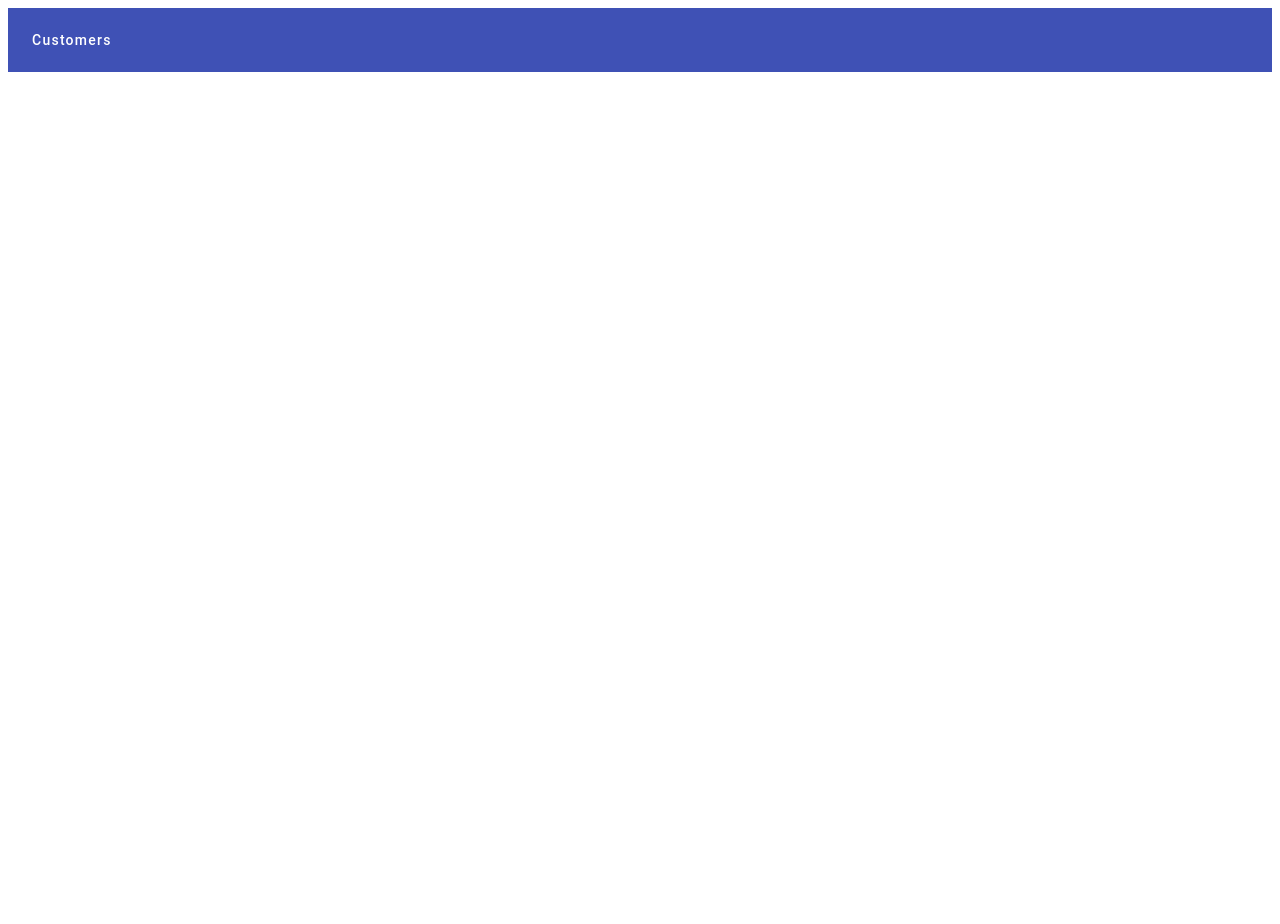
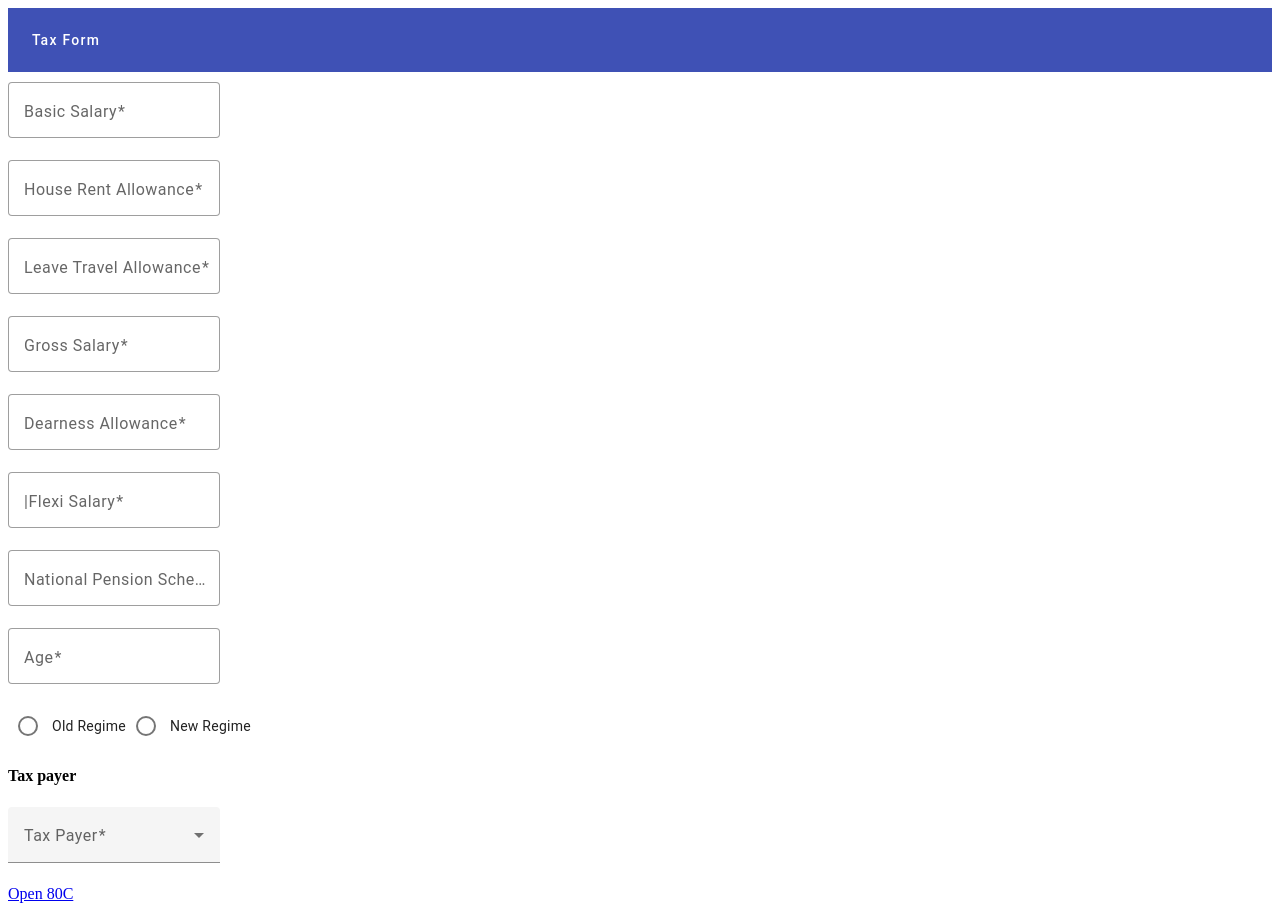
Before and after one commit to ackhare/TaxInvoice, an Angular app: page / in a window 1280 px wide. Before the commit this address had no page. Shown: the top 924 px of the page. Before the commit the page ends 800 px from the top, so only its background shows below. Built offline with nearby package versions, Linux system fonts and the light colour scheme.

Commit message:
added ageand otherfields

```diff
--- a/src/app/app-routing.module.ts
+++ b/src/app/app-routing.module.ts
@@ -3,7 +3,7 @@ import { RouterModule, Routes } from '@angular/router';
 import { TaxFormComponent } from './taxRegistrationForm/tax-form.component';
 import { TaxRegistrationComponent } from './taxRegistration/tax-registration.component';
 const appRoutes: Routes = [
-  { path: 'tax-registration',      component: TaxFormComponent }
+  { path: '',      component: TaxFormComponent }
   ,
   { path: '',
     redirectTo: '/app-route',
--- a/src/app/app.component.html
+++ b/src/app/app.component.html
@@ -1,7 +1,7 @@
 
 <mat-toolbar color="primary" class="fixed-header">
   <mat-toolbar-row>
-    <a mat-button routerLink="/tax-registration" routerLinkActive="active">Customers</a>
+    <a mat-button routerLink="/tax-registration" routerLinkActive="active">Tax Form</a>
   </mat-toolbar-row>
 </mat-toolbar>
 <!-- * * * * * * * * * * * * * * * * * * * * * * * * * * * * * * * -->
--- a/src/app/app.module.ts
+++ b/src/app/app.module.ts
@@ -15,6 +15,9 @@ import {MatFormFieldModule} from '@angular/material/form-field';
 import { MatInputModule } from '@angular/material/input';
 import { BrowserAnimationsModule } from '@angular/platform-browser/animations';
 import { OverlayModule } from '@angular/cdk/overlay';
+import { MatRadioModule } from '@angular/material/radio';
+import {MatSelectModule} from '@angular/material/select';
+
 @NgModule({
   declarations: [
     AppComponent,
@@ -32,7 +35,10 @@ MatToolbarModule,
 MatIconModule,
 MatCardModule,
 MatInputModule,
+MatRadioModule,
+MatSelectModule,
 BrowserAnimationsModule,
+MatFormFieldModule,
 OverlayModule // check https://github.com/angular/material2/issues/10820
   ],
   providers: [],
--- a/src/app/taxRegistrationForm/tax-form.component.html
+++ b/src/app/taxRegistrationForm/tax-form.component.html
@@ -1,3 +1,7 @@
+<div fxLayout="row" style=" margin-top: 10px;
+margin-bottom: 10px;" flex fxLayoutGap="10px">
+
+
 <form [formGroup]="taxForm" (ngSubmit)="onSubmit()">
   <div fxLayout="column" fxLayoutAlign="center center">
     <div fxFlex="100%">
@@ -14,8 +18,8 @@
     </div>
     <div fxFlex="100%">
       <mat-form-field appearance="outline" class="form-field">
-        <mat-label>Special Allowance</mat-label>
-        <input matInput formControlName="specialAllowance" name="specialAllowance">
+        <mat-label>Leave Travel Allowance</mat-label>
+        <input matInput formControlName="leaveTravelAllowance" name="leaveTravelAllowance">
       </mat-form-field>
     </div>
     <div fxFlex="100%">
@@ -26,177 +30,56 @@
     </div>
     <div fxFlex="100%">
       <mat-form-field appearance="outline" class="form-field">
-        <mat-label>Exemption U/S 10</mat-label>
-        <input matInput formControlName="exemptionUs10" name="exemptionUs10">
+        <mat-label>Dearness Allowance</mat-label>
+        <input matInput formControlName="dearnessAllowance" name="dearnessAllowance">
       </mat-form-field>
     </div>
 
     <div fxFlex="100%">
       <mat-form-field appearance="outline" class="form-field">
-        <mat-label>Net Salary</mat-label>
-        <input matInput formControlName="netSalary" name="netSalary">
+        <mat-label>|Flexi Salary</mat-label>
+        <input matInput formControlName="flexiSalary" name="flexiSalary">
       </mat-form-field>
     </div>
     <div fxFlex="100%">
       <mat-form-field appearance="outline" class="form-field">
-        <mat-label>Less: Deduction U/s 16</mat-label>
-        <input matInput formControlName="lessDeductionUs16" name="lessDeductionUs16">
+        <mat-label>National Pension Scheme</mat-label>
+        <input matInput formControlName="nationalPensionScheme" name="nationalPensionScheme">
       </mat-form-field>
     </div>
     <div fxFlex="100%">
       <mat-form-field appearance="outline" class="form-field">
-        <mat-label>Tax on Employment (Professional Tax)</mat-label>
-        <input matInput formControlName="professionalTax" name="professionalTax">
+        <mat-label>Age</mat-label>
+        <input matInput formControlName="age" name="age">
       </mat-form-field>
     </div>
     <div fxFlex="100%">
-      <mat-form-field appearance="outline" class="form-field">
-        <mat-label>Standard Deduction</mat-label>
-        <input matInput formControlName="standardDeduction" name="deduction">
-      </mat-form-field>
-    </div>
-    <div fxFlex="100%">
-      <mat-form-field appearance="outline" class="form-field">
-        <mat-label>Net Taxable Salary</mat-label>
-        <input matInput formControlName="netTaxable" name="netTaxable">
-      </mat-form-field>
-    </div>
-    <div fxFlex="100%">
-      <mat-form-field appearance="outline" class="form-field">
-        <mat-label>Income Loss from House property</mat-label>
-        <input matInput formControlName="incomeLossHouseProperty" name="incomeLossHouseProperty">
-      </mat-form-field>
-    </div>
 
-    <div fxFlex="100%">
-      <mat-form-field appearance="outline" class="form-field">
-        <mat-label>NSC Accrued Interest</mat-label>
-        <input matInput formControlName="nsc" name="nsc">
-      </mat-form-field>
-    </div>
-    <div fxFlex="100%">
-      <mat-form-field appearance="outline" class="form-field">
-        <mat-label>Income from Other Sources</mat-label>
-        <input matInput formControlName="incomeOtherSources" name="incomeOtherSources">
-      </mat-form-field>
-    </div>
-    <div fxFlex="100%">
-      <mat-form-field appearance="outline" class="form-field">
-        <mat-label>Interest from Savings Bank Account</mat-label>
-        <input matInput formControlName="intrestFromSavingsBank" name="intrestFromSavingsBank">
-      </mat-form-field>
-    </div>
-    <div fxFlex="100%">
-      <mat-form-field appearance="outline" class="form-field">
-        <mat-label>Interest on Fixed Deposits</mat-label>
-        <input matInput formControlName="intrestsOnFixedDeposits" name="intrestsOnFixedDeposits">
-      </mat-form-field>
-    </div>
-    <div fxFlex="100%">
-      <mat-form-field appearance="outline" class="form-field">
-        <mat-label> Gross Total Income</mat-label>
-        <input matInput formControlName="grossTotalIncome" name="grossTotalIncome">
-      </mat-form-field>
-    </div>
+    <mat-radio-group matInput aria-label="Select Regime" formControlName="taxRegimeOption">
 
-    <div fxFlex="100%">
-      <mat-form-field appearance="outline" class="form-field">
-        <mat-label>Less: CHAPTER_VI A</mat-label>
-        <input matInput formControlName="lessChapter4A" name="lessChapter4A">
-      </mat-form-field>
-    </div>
-    <div fxFlex="100%">
-      <mat-form-field appearance="outline" class="form-field">
-        <mat-label> Taxable Income</mat-label>
-        <input matInput formControlName="taxableIncome" name="taxableIncome">
-      </mat-form-field>
-    </div>
-    <div fxFlex="100%">
-      <mat-form-field appearance="outline" class="form-field">
-        <mat-label>Tax Payable</mat-label>
-        <input matInput formControlName="taxPayable" name="taxPayable">
-      </mat-form-field>
-    </div>
-    <div fxFlex="100%">
-      <mat-form-field appearance="outline" class="form-field">
-        <mat-label>Tax After Rebate</mat-label>
-        <input matInput formControlName="taxAfterRebate" name="taxAfterRebate">
-      </mat-form-field>
-    </div>
-    <div fxFlex="100%">
-      <mat-form-field appearance="outline" class="form-field">
-        <mat-label>Less: Rebate under Sec 87A</mat-label>
-        <input matInput formControlName="lessRebate87" name="lessRebate87">
-      </mat-form-field>
-    </div>
-    <div fxFlex="100%">
-      <mat-form-field appearance="outline" class="form-field">
-        <mat-label>Add: Surcharge</mat-label>
-        <input matInput formControlName="addSurcharge" name="addSurcharge">
-      </mat-form-field>
-    </div>
-    <div fxFlex="100%">
-      <mat-form-field appearance="outline" class="form-field">
-        <mat-label>Tax After Surcharge</mat-label>
-        <input matInput formControlName="taxAfterSurcharge" name="taxAfterSurcharge">
-      </mat-form-field>
-    </div>
-    <div fxFlex="100%">
-      <mat-form-field appearance="outline" class="form-field">
-        <mat-label>Add: Education Cess</mat-label>
-        <input matInput formControlName="addEduCess" name="addEduCess">
-      </mat-form-field>
-    </div>
-    <div fxFlex="100%">
-      <mat-form-field appearance="outline" class="form-field">
-        <mat-label> Total Tax Payable</mat-label>
-        <input matInput formControlName="totalTaxPayable" name="totalTaxPayable">
-      </mat-form-field>
-    </div>
-    <div fxFlex="100%">
-      <mat-form-field appearance="outline" class="form-field">
-        <mat-label>Less: TDS Deducted Till Previous Month</mat-label>
-        <input matInput formControlName="lessTdsPreviousMonth" name="lessTdsPreviousMonth">
-      </mat-form-field>
-    </div>
-    <div fxFlex="100%">
-      <mat-form-field appearance="outline" class="form-field">
-        <mat-label>Less: TDS from Previous Employment</mat-label>
-        <input matInput formControlName="lessTdsPreviousEmp" name="lessTdsPreviousEmp">
-      </mat-form-field>
-    </div>
-    <div fxFlex="100%">
-      <mat-form-field appearance="outline" class="form-field">
-        <mat-label>ESOP TAX</mat-label>
-        <input matInput formControlName="esop" name="esop">
-      </mat-form-field>
-    </div>
-    <div fxFlex="100%">
-      <mat-form-field appearance="outline" class="form-field">
-        <mat-label>Balance Tax Payable for the Year</mat-label>
-        <input matInput formControlName="balanceTaxPayable" name="balanceTaxPayable">
-      </mat-form-field>
-    </div>
-    <div fxFlex="100%">
-      <mat-form-field appearance="outline" class="form-field">
-        <mat-label>One Time Tax for the Month</mat-label>
-        <input matInput formControlName="oneTimeTax" name="oneTimeTax">
-      </mat-form-field>
-    </div>
-    <div fxFlex="100%">
-      <mat-form-field appearance="outline" class="form-field">
-        <mat-label>Average Monthly Tax</mat-label>
-        <input matInput formControlName="avgMonthlyTax" name="avgMonthlyTax">
-      </mat-form-field>
-    </div>
-    <div fxFlex="100%">
-      <mat-form-field appearance="outline" class="form-field">
-        <mat-label>Tax Deducted In Current Month</mat-label>
-        <input matInput formControlName="finalTaxDeduction" name="finalTaxDeduction">
-      </mat-form-field>
-    </div>
-    <div fxFlex="100%">
-        <button mat-stroked-button color="primary" type="submit" [disabled]="!taxForm.valid">Submit<mat-icon>chevron_right</mat-icon></button>
+      <mat-radio-button value="old">Old Regime</mat-radio-button>
+      <mat-radio-button value="new">New Regime</mat-radio-button>
+
+    </mat-radio-group>
+    <h4>Tax payer</h4>
+    <mat-form-field>
+      <mat-label>Tax Payer</mat-label>
+      <mat-select formControlName="taxPayer">
+        <mat-option value="indvidual">Individual</mat-option>
+        <mat-option value="huf">HUF</mat-option>
+        <mat-option value="company">Company</mat-option>
+      </mat-select>
+    </mat-form-field>
+
+  </div>
+  <div fxFlex="100%" flex fxLayoutGap="10px">
+  <a style=" margin-top: 10px;
+  margin-bottom: 10px;" href="javascript:void(0)"(click)="open()">Open 80C</a>
+  </div>
+    <div fxFlex="100%"  style=" margin-top: 22px;
+    margin-bottom: 10px;">
+        <button mat-stroked-button color="primary" type="submit" [disabled]="!taxForm.valid">Submit</button>
     </div>
   </div>
 </form>
+</div>
--- a/src/app/taxRegistrationForm/tax-form.component.ts
+++ b/src/app/taxRegistrationForm/tax-form.component.ts
@@ -1,6 +1,8 @@
 import { Component, OnInit } from '@angular/core';
 import { AbstractControl, FormControl, FormGroup, ValidationErrors, ValidatorFn, Validators } from '@angular/forms';
 import { HttpClient, HttpHeaders } from '@angular/common/http';
+
+
 @Component({
   selector: 'tax-form',
   templateUrl: './tax-form.component.html',
@@ -9,62 +11,87 @@ import { HttpClient, HttpHeaders } from '@angular/common/http';
 export class TaxFormComponent  {
   constructor(private http: HttpClient) {
   }
-
+  is80Cvisible= false;
   taxForm = new FormGroup({
     basicSalary: new FormControl('', [Validators.required]),
+    fixedSalary: new FormControl('', Validators.required),
     houseRentAllowance: new FormControl('', [Validators.required]),
-    specialAllowance: new FormControl('', [Validators.required]),
-    fixedSalary: new FormControl('', Validators.required),
-    exemptionUs10: new FormControl('', Validators.required),
-    netSalary: new FormControl('', Validators.required),
-    lessDeductionUs16: new FormControl('', Validators.required),
-    professionalTax: new FormControl('', Validators.required),
-    standardDeduction: new FormControl('', Validators.required),
-    netTaxable: new FormControl('', Validators.required),
-    incomeLossHouseProperty: new FormControl('', Validators.required),
-    nsc: new FormControl('', Validators.required),
-    incomeOtherSources: new FormControl('', Validators.required),
-    intrestFromSavingsBank: new FormControl('', Validators.required),
-    intrestsOnFixedDeposits: new FormControl('', Validators.required),
-    grossTotalIncome: new FormControl('', Validators.required),
-    lessChapter4A: new FormControl('', Validators.required),
-    taxableIncome: new FormControl('', Validators.required),
-    taxPayable: new FormControl('', Validators.required),
-    taxAfterRebate: new FormControl('', Validators.required),
-    lessRebate87: new FormControl('', Validators.required),
-    addSurcharge: new FormControl('', Validators.required),
-    taxAfterSurcharge: new FormControl('', Validators.required),
-    addEduCess: new FormControl('', Validators.required),
-    totalTaxPayable: new FormControl('', Validators.required),
-    lessTdsPreviousMonth: new FormControl('', Validators.required),
-    lessTdsPreviousEmp: new FormControl('', Validators.required),
-    esop: new FormControl('', Validators.required),
-    balanceTaxPayable: new FormControl('', Validators.required),
-    oneTimeTax: new FormControl('', Validators.required),
-    avgMonthlyTax: new FormControl('', Validators.required),
-    finalTaxDeduction: new FormControl('', Validators.required)
+    leaveTravelAllowance: new FormControl('', [Validators.required]),
+
+    dearnessAllowance: new FormControl('', Validators.required),
+    flexiSalary: new FormControl('', Validators.required),
+    age: new FormControl('', Validators.required),
+    nationalPensionScheme: new FormControl('', Validators.required),
+    taxRegimeOption : new FormControl('', Validators.required),
+    taxPayer : new FormControl('', Validators.required)
+,
+//80 c
+    investment80C : new FormControl('', Validators.required),
+    insurancePremium80CCC : new FormControl('', Validators.required),
+    pensionContribution80CCD : new FormControl('', Validators.required),
+    interestOnSavingAccount80TTA : new FormControl('', Validators.required),
+     houseRentPaid80GG  : new FormControl('', Validators.required),
+    interestOnEducationLoan80E : new FormControl('', Validators.required),
+
+    interestOnHomeLoan80EE : new FormControl('', Validators.required),
+
+    medicalInsurance80D : new FormControl('', Validators.required),
+
+    disabledDependent80DD : new FormControl('', Validators.required),
+
+     medicalExpenditure80DDB : new FormControl('', Validators.required),
+
+     physicalDisability80U : new FormControl('', Validators.required),
+
+     donations80G : new FormControl('', Validators.required),
+
+     companyContribution80GGB : new FormControl('', Validators.required),
+
+    contributionToPoliticalParties80GGC : new FormControl('', Validators.required),
+
+    royaltyOfPatent80RRB : new FormControl('', Validators.required),
+
+     interestIncome80TTB : new FormControl('', Validators.required),
+    // standardDeduction: new FormControl('', Validators.required),
+    // netTaxable: new FormControl('', Validators.required),
+    // incomeLossHouseProperty: new FormControl('', Validators.required),
+    // nsc: new FormControl('', Validators.required),
+    // incomeOtherSources: new FormControl('', Validators.required),
+    // intrestFromSavingsBank: new FormControl('', Validators.required),
+    // intrestsOnFixedDeposits: new FormControl('', Validators.required),
+    // grossTotalIncome: new FormControl('', Validators.required),
+    // lessChapter4A: new FormControl('', Validators.required),
+    // taxableIncome: new FormControl('', Validators.required),
+    // taxPayable: new FormControl('', Validators.required),
+    // taxAfterRebate: new FormControl('', Validators.required),
+    // lessRebate87: new FormControl('', Validators.required),
+    // addSurcharge: new FormControl('', Validators.required),
+    // taxAfterSurcharge: new FormControl('', Validators.required),
+    // addEduCess: new FormControl('', Validators.required),
+    // totalTaxPayable: new FormControl('', Validators.required),
+    // lessTdsPreviousMonth: new FormControl('', Validators.required),
+    // lessTdsPreviousEmp: new FormControl('', Validators.required),
+    // esop: new FormControl('', Validators.required),
+    // balanceTaxPayable: new FormControl('', Validators.required),
+    // oneTimeTax: new FormControl('', Validators.required),
+    // avgMonthlyTax: new FormControl('', Validators.required),
+    // finalTaxDeduction: new FormControl('', Validators.required)
 
   });
 
   onSubmit(): void {
     const val = this.taxForm.value;
-    let bodyString = JSON.stringify({  basicSalary: val.basicSalary,  houseRentAllowance: val.houseRentAllowance,  specialAllowance: val.specialAllowance,
-      fixedSalary:val.fixedSalary,exemptionUs10:val.exemptionUs10,netSalary:val.netSalary,lessDeductionUs16:val.lessDeductionUs16,
-      professionalTax:val.professionalTax,standardDeduction:val.standardDeduction,netTaxable:val.netTaxable,
-      incomeLossHouseProperty:val.incomeLossHouseProperty,nsc:val.nsc,incomeOtherSources:val.incomeOtherSources,
-      intrestFromSavingsBank:val.intrestFromSavingsBank,intrestsOnFixedDeposits:val.intrestsOnFixedDeposits,
-      grossTotalIncome:val.grossTotalIncome,lessChapter4A:val.lessChapter4A,taxableIncome:val.taxableIncome,
-      taxPayable:val.taxPayable,taxAfterRebate:val.taxAfterRebate,lessRebate87:val.lessRebate87,
-      addSurcharge:val.addSurcharge,taxAfterSurcharge:val.taxAfterSurcharge,addEduCess:val.addEduCess,
-      totalTaxPayable:val.totalTaxPayable,lessTdsPreviousMonth:val.lessTdsPreviousMonth,
-      lessTdsPreviousEmp:val.lessTdsPreviousEmp,esop:val.lessTdsPreviousEmp,balanceTaxPayable:val.balanceTaxPayable,
-      oneTimeTax:val.oneTimeTax,avgMonthlyTax:val.avgMonthlyTax,finalTaxDeduction:val.finalTaxDeduction
-    });
+    let bodyString = JSON.stringify({  basicSalary: val.basicSalary,  houseRentAllowance: val.houseRentAllowance,  flexiSalary: val.flexiSalary,
+      fixedSalary:val.fixedSalary,leaveTravelAllowance:val.leaveTravelAllowance,dearnessAllowance:val.dearnessAllowance,age:val.age,
+      nationalPensionScheme:val.nationalPensionScheme,taxRegimeOption:val.taxRegimeOption ,taxPayer:val.taxPayer});
     let headers = new HttpHeaders({ 'Content-Type': 'application/JSON' });
    this.http.post('https://tax-invoice-service.onrender.com/income-tax/calculate-tax', bodyString, { headers })
       .subscribe(response => {
           console.info(response);
       });
   }
+  open() {
+   this.is80Cvisible=true;
+  }
 
 }
```
